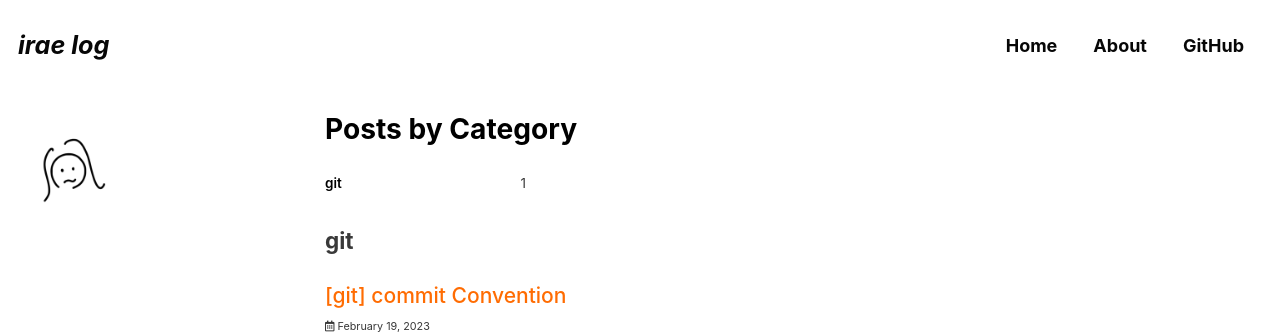
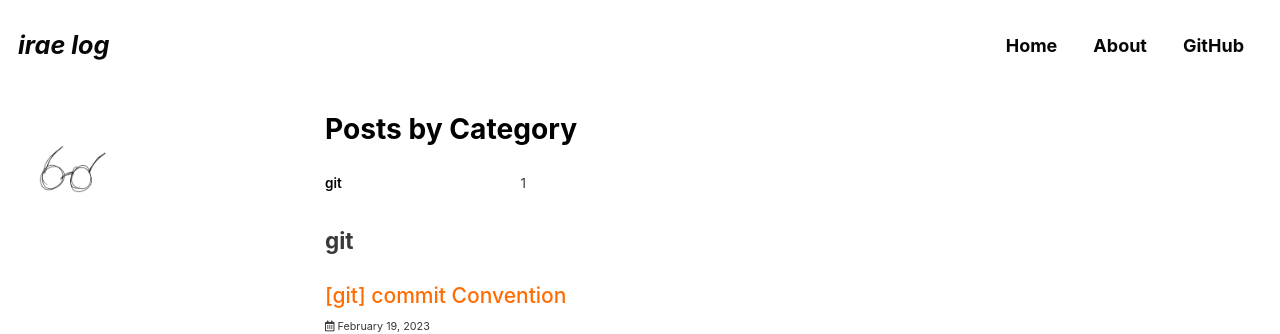
Before and after one commit to parkirae/parkirae.github.io, a Jekyll site: the page built from _pages/categories-archive.md, in a window 1280 px wide. Shown: the top 334 px of the page. Built offline with Jekyll 4.4.1, drawn with Linux system fonts in a browser that asks for light colours; cached includes are drawn as plain includes; some web fonts are replaced.

Commit message:
Design :lipstick:: logo.png 파일 추가

```diff
--- a/_config.yml
+++ b/_config.yml
@@ -99,7 +99,7 @@ analytics:
 # Site Author
 author:
   name: "박이레" # 블로그 닉네임
-  avatar: "/assets/images/meee.png" # 블로그 프로필 사진
+  avatar: "/assets/images/logo.png" # 블로그 프로필 사진
   #   bio              : "hi all!"
   # location         : "Seoul, Korea"
   # email            : "youremailhere@xxxxxx.com"
```
Also changed, not shown: assets/images/logo.png (added).
